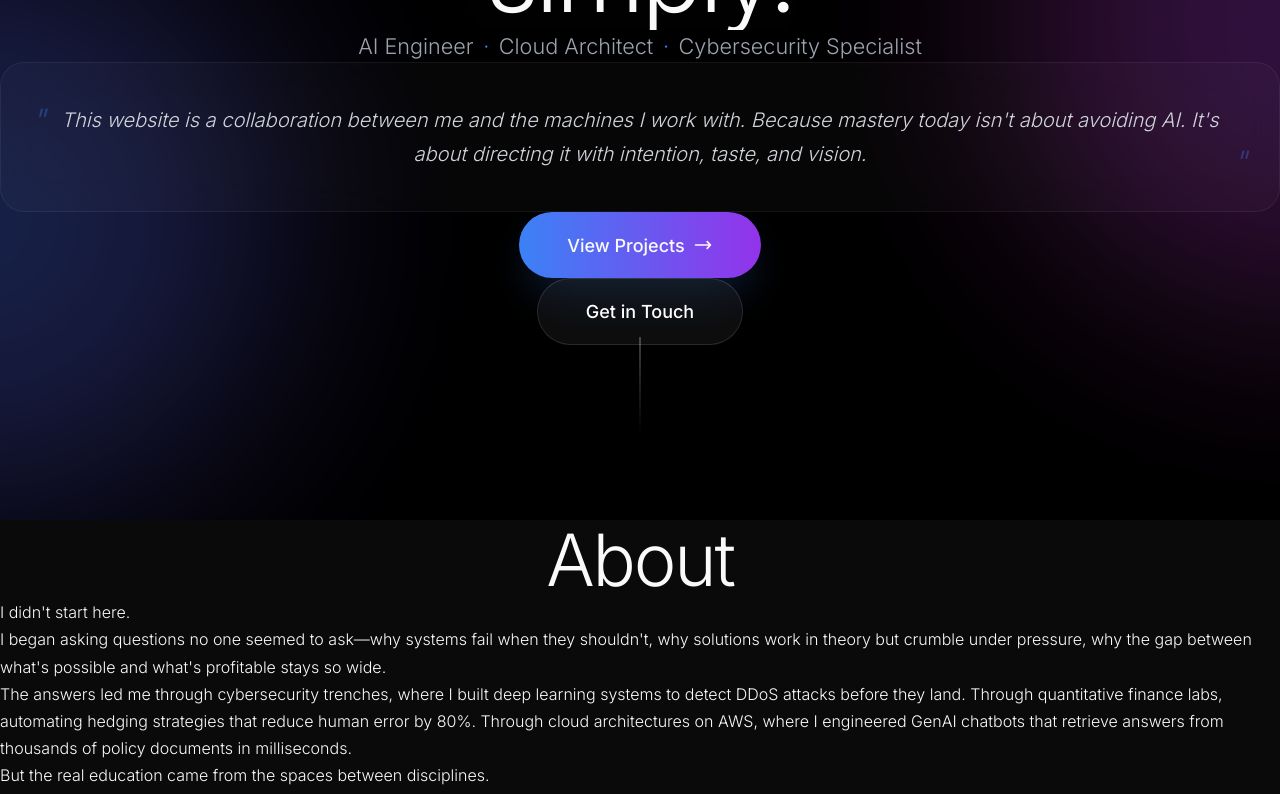
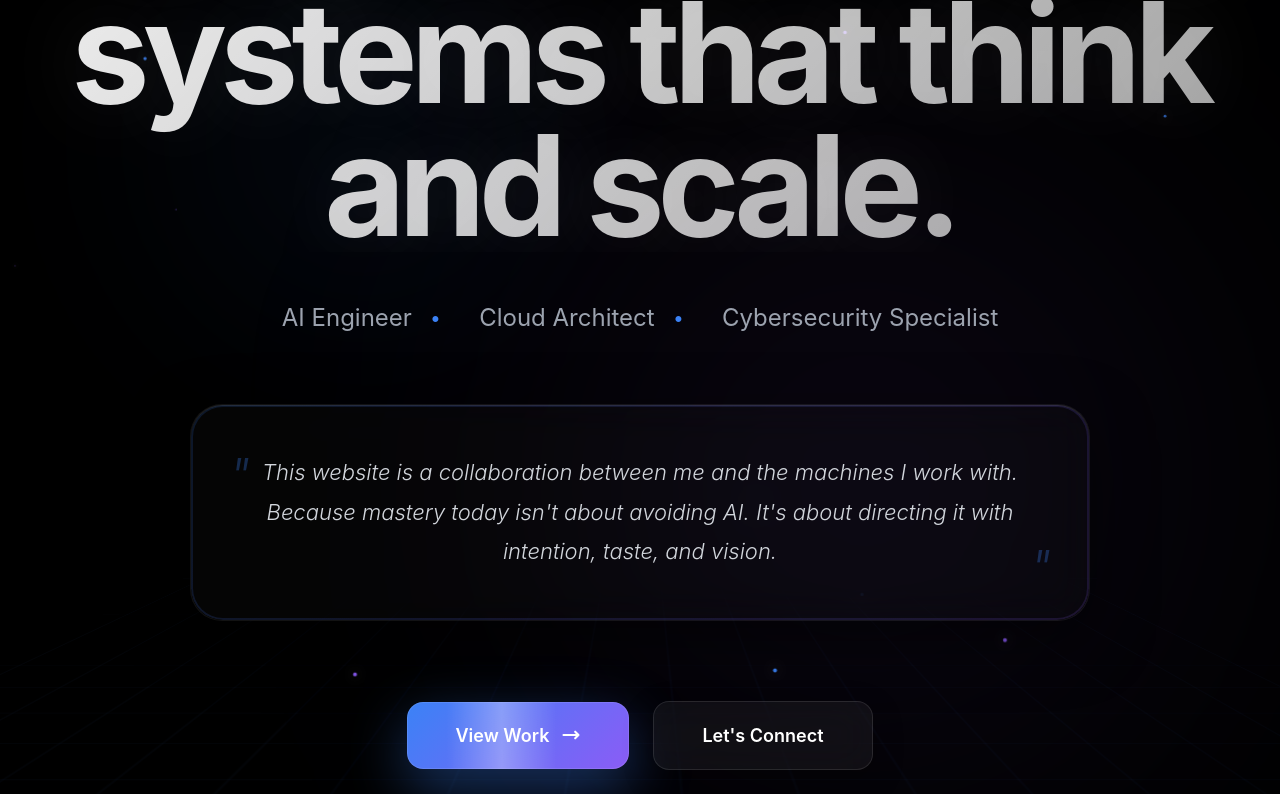
Before and after one commit to Dev-31/portfolio, a Next.js app: page / in a window 1280 px wide. Shown: the part 280-1074 px from the top of the page. Built offline with nearby package versions, Linux system fonts and the light colour scheme.

Commit message:
fix: loader wrapper for Next.js app router

```diff
--- a/src/components/Hero/Hero.tsx
+++ b/src/components/Hero/Hero.tsx
@@ -1,43 +1,36 @@
 'use client';
-
 import React, { useState, useEffect, useRef } from 'react';
-import { motion, useScroll, useTransform, AnimatePresence } from 'framer-motion';
-
-const heroTitles = [
-  'I design systems that learn, evolve, and deliver meaningful impact.',
-  'Where curiosity meets execution.',
-  'Turning ideas into systems that learn.',
-  'Solving problems at human scale and machine speed.',
-  'Designing clarity in a noisy world.',
-  'Thinking deeply. Building simply.',
-  'Shaping technology with discipline and vision.',
-  'Engineering what the future quietly demands.'
-];
+import { motion, useScroll, useTransform, useMotionValue, useSpring } from 'framer-motion';
+import heroTitles from './hero-titles.json';
 
 const Hero = () => {
-  const [currentTitle, setCurrentTitle] = useState(heroTitles[0]);
+  const [currentTitle, setCurrentTitle] = useState('');
   const [titleIndex, setTitleIndex] = useState(0);
   const [mousePosition, setMousePosition] = useState({ x: 0, y: 0 });
-
   const heroRef = useRef(null);
 
   const { scrollYProgress } = useScroll({
     target: heroRef,
-    offset: ['start start', 'end start']
+    offset: ["start start", "end start"]
   });
 
   const opacity = useTransform(scrollYProgress, [0, 0.5], [1, 0]);
-  const scale = useTransform(scrollYProgress, [0, 0.5], [1, 0.85]);
-  const y = useTransform(scrollYProgress, [0, 1], [0, 140]);
+  const scale = useTransform(scrollYProgress, [0, 0.5], [1, 0.95]);
+  const y = useTransform(scrollYProgress, [0, 1], [0, 300]);
 
-  // Randomized title on load + gentle cycling
+  // Smooth mouse tracking
+  const mouseX = useMotionValue(0);
+  const mouseY = useMotionValue(0);
+  const smoothMouseX = useSpring(mouseX, { stiffness: 50, damping: 20 });
+  const smoothMouseY = useSpring(mouseY, { stiffness: 50, damping: 20 });
+
   useEffect(() => {
     const randomIndex = Math.floor(Math.random() * heroTitles.length);
+    setCurrentTitle(heroTitles[randomIndex]);
     setTitleIndex(randomIndex);
-    setCurrentTitle(heroTitles[randomIndex]);
 
     const interval = setInterval(() => {
-      setTitleIndex(prev => {
+      setTitleIndex((prev) => {
         const next = (prev + 1) % heroTitles.length;
         setCurrentTitle(heroTitles[next]);
         return next;
@@ -47,262 +40,399 @@ const Hero = () => {
     return () => clearInterval(interval);
   }, []);
 
-  // Interactive cursor effect
   useEffect(() => {
     const handleMouseMove = (e: MouseEvent) => {
+      const { clientX, clientY } = e;
+      const { innerWidth, innerHeight } = window;
+      mouseX.set((clientX / innerWidth - 0.5) * 2);
+      mouseY.set((clientY / innerHeight - 0.5) * 2);
+
       setMousePosition({
-        x: (e.clientX / window.innerWidth - 0.5) * 25,
-        y: (e.clientY / window.innerHeight - 0.5) * 25
+        x: (clientX / innerWidth - 0.5) * 40,
+        y: (clientY / innerHeight - 0.5) * 40
       });
     };
-
     window.addEventListener('mousemove', handleMouseMove);
     return () => window.removeEventListener('mousemove', handleMouseMove);
-  }, []);
+  }, [mouseX, mouseY]);
 
   return (
     <div
       ref={heroRef}
-      className="relative min-h-screen bg-black text-white overflow-hidden flex items-center justify-center"
+      style={{
+        position: 'relative',
+        minHeight: '100vh',
+        background: 'black',
+        color: 'white',
+        overflow: 'hidden',
+        display: 'flex',
+        alignItems: 'center',
+        justifyContent: 'center'
+      }}
     >
-
-      {/* Left orb */}
+      {/* Dynamic 3D grid background */}
       <motion.div
         style={{
-          x: mousePosition.x,
-          y: mousePosition.y,
+          position: 'absolute',
+          inset: 0,
+          backgroundImage: 'linear-gradient(rgba(59, 130, 246, 0.08) 2px, transparent 2px), linear-gradient(90deg, rgba(59, 130, 246, 0.08) 2px, transparent 2px)',
+          backgroundSize: '80px 80px',
+          transform: 'perspective(1000px) rotateX(60deg) scale(2)',
+          transformOrigin: 'center bottom',
+          opacity: 0.4
+        }}
+        animate={{
+          backgroundPosition: ['0px 0px', '80px 80px']
+        }}
+        transition={{
+          duration: 20,
+          repeat: Infinity,
+          ease: "linear"
+        }}
+      />
+
+      {/* Floating orbs with parallax */}
+      <motion.div
+        style={{
+          x: useTransform(smoothMouseX, [-1, 1], [-100, 100]),
+          y: useTransform(smoothMouseY, [-1, 1], [-100, 100]),
+          position: 'absolute',
+          top: '10%',
+          left: '5%',
           width: '600px',
           height: '600px',
-          background: 'radial-gradient(circle, rgba(59,130,246,0.35), rgba(147,51,234,0.25))',
-          filter: 'blur(110px)',
-          position: 'absolute',
-          top: '25%',
-          left: '-25%',
-          borderRadius: '50%',
-          opacity: 0.9
+          background: 'radial-gradient(circle, rgba(59, 130, 246, 0.25), transparent 70%)',
+          filter: 'blur(100px)',
+          borderRadius: '50%'
         }}
-        animate={{ scale: [1, 1.06, 1] }}
-        transition={{ duration: 6, repeat: Infinity }}
+        animate={{
+          scale: [1, 1.2, 1],
+          opacity: [0.3, 0.5, 0.3]
+        }}
+        transition={{ duration: 8, repeat: Infinity }}
       />
 
-      {/* Right orb */}
       <motion.div
         style={{
-          x: -mousePosition.x,
-          y: -mousePosition.y,
-          width: '600px',
-          height: '600px',
-          background: 'radial-gradient(circle, rgba(147,51,234,0.35), rgba(236,72,153,0.25))',
-          filter: 'blur(110px)',
+          x: useTransform(smoothMouseX, [-1, 1], [100, -100]),
+          y: useTransform(smoothMouseY, [-1, 1], [100, -100]),
           position: 'absolute',
-          bottom: '25%',
-          right: '-25%',
-          borderRadius: '50%',
-          opacity: 0.9
+          bottom: '10%',
+          right: '5%',
+          width: '700px',
+          height: '700px',
+          background: 'radial-gradient(circle, rgba(139, 92, 246, 0.25), transparent 70%)',
+          filter: 'blur(120px)',
+          borderRadius: '50%'
         }}
-        animate={{ scale: [1, 1.05, 1] }}
-        transition={{ duration: 6, repeat: Infinity, delay: 1.5 }}
+        animate={{
+          scale: [1, 1.3, 1],
+          opacity: [0.3, 0.5, 0.3]
+        }}
+        transition={{ duration: 10, repeat: Infinity, delay: 2 }}
       />
 
-      {/* Main container */}
+      {/* Particle system */}
+      {[...Array(20)].map((_, i) => (
+        <motion.div
+          key={i}
+          style={{
+            position: 'absolute',
+            width: '4px',
+            height: '4px',
+            background: i % 2 === 0 ? 'rgb(59, 130, 246)' : 'rgb(139, 92, 246)',
+            borderRadius: '50%',
+            left: Math.random() * 100 + '%',
+            top: Math.random() * 100 + '%',
+            boxShadow: '0 0 20px currentColor'
+          }}
+          animate={{
+            y: [0, -30, 0],
+            opacity: [0, 1, 0],
+            scale: [0, 1, 0]
+          }}
+          transition={{
+            duration: 3 + Math.random() * 2,
+            repeat: Infinity,
+            delay: Math.random() * 5,
+            ease: "easeInOut"
+          }}
+        />
+      ))}
+
       <motion.div
         style={{ opacity, scale, y }}
         className="relative z-10 max-w-7xl mx-auto px-6 text-center"
       >
-
-        {/* Title */}
-        <div className="mb-10 overflow-hidden">
-          <AnimatePresence mode="wait">
-            <motion.h1
+        {/* Animated title with letter reveal */}
+        <div style={{ marginBottom: '40px', overflow: 'hidden' }}>
+          <motion.div
             key={titleIndex}
-              initial={{ y: 120, opacity: 0 }}
+            initial={{ y: 100, opacity: 0 }}
             animate={{ y: 0, opacity: 1 }}
-              exit={{ y: -120, opacity: 0 }}
+            exit={{ y: -100, opacity: 0 }}
             transition={{
-                duration: 0.85,
-                ease: [0.16, 1, 0.3, 1]
+              duration: 1,
+              ease: [0.22, 1, 0.36, 1]
             }}
-              className="font-light"
             style={{
-                fontSize: 'clamp(2.8rem, 8vw, 6.5rem)',
-                letterSpacing: '-0.035em',
-                lineHeight: 1.05,
-                textShadow: '0 0 100px rgba(255,255,255,0.1)'
+              fontSize: 'clamp(48px, 12vw, 140px)',
+              fontWeight: '700',
+              letterSpacing: '-0.05em',
+              lineHeight: 0.95,
+              fontFamily: 'SF Pro Display, -apple-system, BlinkMacSystemFont, sans-serif',
+              background: 'linear-gradient(135deg, #ffffff 0%, rgba(255,255,255,0.6) 100%)',
+              WebkitBackgroundClip: 'text',
+              WebkitTextFillColor: 'transparent',
+              backgroundClip: 'text',
+              textShadow: '0 0 80px rgba(255,255,255,0.1)',
+              position: 'relative'
             }}
           >
             {currentTitle}
-            </motion.h1>
-          </AnimatePresence>
+
+            {/* Animated underline */}
+            <motion.div
+              initial={{ scaleX: 0 }}
+              animate={{ scaleX: 1 }}
+              transition={{ duration: 1, delay: 0.5 }}
+              style={{
+                position: 'absolute',
+                bottom: '-20px',
+                left: '10%',
+                right: '10%',
+                height: '4px',
+                background: 'linear-gradient(90deg, transparent, rgb(59, 130, 246), rgb(139, 92, 246), transparent)',
+                transformOrigin: 'center'
+              }}
+            />
+          </motion.div>
         </div>
 
-        {/* Subtitle */}
+        {/* Animated subtitle with stagger */}
         <motion.div
           initial={{ opacity: 0 }}
           animate={{ opacity: 1 }}
-          transition={{ delay: 0.3, duration: 1 }}
-          className="mb-16"
+          transition={{ delay: 0.5, duration: 1 }}
+          style={{ marginBottom: '60px' }}
         >
-          <div
-            className="flex flex-wrap justify-center gap-3"
-            style={{
-              fontSize: 'clamp(1rem, 2vw, 1.35rem)',
-              color: 'rgb(156,163,175)',
-              fontWeight: 300
-            }}
-          >
-            {['AI Engineer', 'Cloud Architect', 'Cybersecurity Specialist'].map(
-              (text, i) => (
+          <div style={{
+            display: 'flex',
+            flexWrap: 'wrap',
+            justifyContent: 'center',
+            gap: '20px',
+            fontSize: 'clamp(16px, 3vw, 24px)',
+            color: 'rgb(156, 163, 175)',
+            fontWeight: '400',
+            fontFamily: 'SF Pro Text, -apple-system, sans-serif'
+          }}>
+            {["AI Engineer", "Cloud Architect", "Cybersecurity Specialist"].map((text, i) => (
               <motion.span
                 key={text}
-                  initial={{ opacity: 0, y: 15 }}
+                initial={{ opacity: 0, y: 20 }}
                 animate={{ opacity: 1, y: 0 }}
-                  transition={{ delay: 0.55 + i * 0.1, duration: 0.5 }}
+                transition={{ delay: 0.7 + i * 0.15, duration: 0.8 }}
+                style={{
+                  position: 'relative',
+                  padding: '8px 0'
+                }}
               >
                 {text}
                 {i < 2 && (
-                    <span
+                  <span style={{
+                    margin: '0 20px',
+                    color: 'rgb(59, 130, 246)',
+                    fontSize: '8px',
+                    verticalAlign: 'middle'
+                  }}>●</span>
+                )}
+
+                <motion.div
+                  initial={{ scaleX: 0 }}
+                  whileHover={{ scaleX: 1 }}
                   style={{
-                        margin: '0 0.6rem',
-                        color: 'rgb(59,130,246)'
+                    position: 'absolute',
+                    bottom: 0,
+                    left: 0,
+                    right: 0,
+                    height: '2px',
+                    background: 'linear-gradient(90deg, rgb(59, 130, 246), rgb(139, 92, 246))',
+                    transformOrigin: 'left'
                   }}
-                    >
-                      ·
-                    </span>
-                  )}
+                />
               </motion.span>
-              )
-            )}
+            ))}
           </div>
         </motion.div>
 
-        {/* Quote */}
+        {/* Quote with glassmorphism */}
         <motion.div
-          initial={{ opacity: 0, y: 25 }}
+          initial={{ opacity: 0, y: 40 }}
           animate={{ opacity: 1, y: 0 }}
-          transition={{ delay: 0.8, duration: 0.8 }}
-          className="max-w-4xl mx-auto mb-20"
+          transition={{ delay: 1.2, duration: 1 }}
+          style={{ maxWidth: '900px', margin: '0 auto 80px' }}
         >
-          <div
-            style={{
+          <div style={{
             position: 'relative',
-              padding: '2.5rem',
-              backdropFilter: 'blur(16px)',
-              backgroundColor: 'rgba(255,255,255,0.025)',
-              borderRadius: '1.5rem',
-              border: '1px solid rgba(255,255,255,0.06)'
-            }}
-          >
-            <blockquote
-              style={{
-                position: 'relative',
-                fontSize: 'clamp(1rem, 2vw, 1.25rem)',
-                lineHeight: 1.7,
-                color: 'rgb(209,213,219)',
-                fontWeight: 300,
-                fontStyle: 'italic'
-              }}
-            >
-              <span
-                style={{
+            padding: '48px',
+            background: 'rgba(255, 255, 255, 0.02)',
+            backdropFilter: 'blur(20px)',
+            border: '1px solid rgba(255, 255, 255, 0.05)',
+            borderRadius: '32px',
+            boxShadow: '0 20px 60px rgba(0, 0, 0, 0.5), inset 0 1px 0 rgba(255, 255, 255, 0.1)'
+          }}>
+            {/* Accent gradient border */}
+            <div style={{
               position: 'absolute',
-                  top: '-0.6rem',
-                  left: '-0.6rem',
-                  fontSize: '2rem',
-                  color: 'rgba(59,130,246,0.35)'
-                }}
-              >
-                "
-              </span>
-              This website is a collaboration between me and the machines I work
-              with. Because mastery today isn't about avoiding AI. It's about
-              directing it with intention, taste, and vision.
-              <span
-                style={{
-                  position: 'absolute',
-                  bottom: '-1.2rem',
-                  right: '-0.5rem',
-                  fontSize: '2rem',
-                  color: 'rgba(59,130,246,0.35)'
-                }}
-              >
-                "
-              </span>
+              inset: 0,
+              padding: '2px',
+              background: 'linear-gradient(135deg, rgba(59, 130, 246, 0.3), rgba(139, 92, 246, 0.3))',
+              borderRadius: '32px',
+              WebkitMask: 'linear-gradient(#fff 0 0) content-box, linear-gradient(#fff 0 0)',
+              WebkitMaskComposite: 'xor',
+              maskComposite: 'exclude',
+              opacity: 0.5
+            }} />
+
+            <blockquote style={{
+              fontSize: 'clamp(16px, 2.5vw, 22px)',
+              lineHeight: 1.8,
+              color: 'rgb(209, 213, 219)',
+              fontWeight: '300',
+              fontStyle: 'italic',
+              fontFamily: 'SF Pro Text, -apple-system, sans-serif',
+              position: 'relative'
+            }}>
+              <span style={{ fontSize: '48px', color: 'rgba(59, 130, 246, 0.3)', position: 'absolute', top: '-20px', left: '-10px' }}>"</span>
+              This website is a collaboration between me and the machines I work with.
+              Because mastery today isn't about avoiding AI.
+              It's about directing it with intention, taste, and vision.
+              <span style={{ fontSize: '48px', color: 'rgba(59, 130, 246, 0.3)', position: 'absolute', bottom: '-40px', right: '-10px' }}>"</span>
             </blockquote>
           </div>
         </motion.div>
 
-        {/* CTA Buttons */}
+        {/* CTA Buttons with magnetic effect */}
         <motion.div
-          initial={{ opacity: 0, y: 25 }}
+          initial={{ opacity: 0, y: 40 }}
           animate={{ opacity: 1, y: 0 }}
-          transition={{ delay: 1.15, duration: 0.8 }}
-          className="flex flex-col sm:flex-row gap-6 justify-center items-center"
+          transition={{ delay: 1.6, duration: 1 }}
+          style={{
+            display: 'flex',
+            flexDirection: window.innerWidth < 640 ? 'column' : 'row',
+            gap: '24px',
+            justifyContent: 'center',
+            alignItems: 'center'
+          }}
         >
           <motion.a
             href="#projects"
-            whileHover={{ scale: 1.05, y: -3 }}
-            whileTap={{ scale: 0.96 }}
-            className="text-white"
+            whileHover={{ scale: 1.05, y: -4 }}
+            whileTap={{ scale: 0.95 }}
             style={{
-              padding: '1.2rem 3rem',
-              borderRadius: '9999px',
-              background:
-                'linear-gradient(to right, rgb(59,130,246), rgb(147,51,234))',
-              fontWeight: 500,
-              fontSize: '1.125rem',
+              position: 'relative',
+              padding: '20px 48px',
+              background: 'linear-gradient(135deg, rgb(59, 130, 246), rgb(139, 92, 246))',
+              borderRadius: '16px',
+              fontSize: '18px',
+              fontWeight: '600',
+              color: 'white',
+              textDecoration: 'none',
+              fontFamily: 'SF Pro Text, -apple-system, sans-serif',
+              boxShadow: '0 20px 60px rgba(59, 130, 246, 0.4), 0 0 0 1px rgba(255, 255, 255, 0.1) inset',
+              overflow: 'hidden',
               display: 'flex',
               alignItems: 'center',
-              gap: '0.5rem',
-              boxShadow: '0 20px 40px -10px rgba(59,130,246,0.25)'
+              gap: '12px'
             }}
           >
-            View Projects
-            <svg width="20" height="20" fill="none" stroke="currentColor" viewBox="0 0 24 24">
-              <path
-                strokeWidth={2}
-                strokeLinecap="round"
-                strokeLinejoin="round"
-                d="M17 8l4 4m0 0l-4 4m4-4H3"
+            <span style={{ position: 'relative', zIndex: 10 }}>View Work</span>
+            <motion.svg
+              style={{ width: '20px', height: '20px', position: 'relative', zIndex: 10 }}
+              fill="none"
+              stroke="currentColor"
+              viewBox="0 0 24 24"
+              strokeWidth={2.5}
+              whileHover={{ x: 4 }}
+            >
+              <path strokeLinecap="round" strokeLinejoin="round" d="M17 8l4 4m0 0l-4 4m4-4H3" />
+            </motion.svg>
+
+            <motion.div
+              animate={{ x: ['-100%', '200%'] }}
+              transition={{ duration: 2, repeat: Infinity, ease: "linear" }}
+              style={{
+                position: 'absolute',
+                top: 0,
+                left: 0,
+                width: '50%',
+                height: '100%',
+                background: 'linear-gradient(90deg, transparent, rgba(255, 255, 255, 0.3), transparent)',
+                transform: 'skewX(-20deg)'
+              }}
             />
-            </svg>
           </motion.a>
 
           <motion.a
             href="#contact"
-            whileHover={{ scale: 1.05, y: -3 }}
-            whileTap={{ scale: 0.96 }}
+            whileHover={{ scale: 1.05, y: -4 }}
+            whileTap={{ scale: 0.95 }}
             style={{
-              padding: '1.2rem 3rem',
-              borderRadius: '9999px',
-              backdropFilter: 'blur(16px)',
-              backgroundColor: 'rgba(255,255,255,0.05)',
-              border: '1px solid rgba(255,255,255,0.12)',
-              fontWeight: 500,
-              fontSize: '1.125rem',
-              color: 'white'
+              padding: '20px 48px',
+              background: 'rgba(255, 255, 255, 0.05)',
+              backdropFilter: 'blur(20px)',
+              border: '1px solid rgba(255, 255, 255, 0.1)',
+              borderRadius: '16px',
+              fontSize: '18px',
+              fontWeight: '600',
+              color: 'white',
+              textDecoration: 'none',
+              fontFamily: 'SF Pro Text, -apple-system, sans-serif',
+              boxShadow: '0 10px 30px rgba(0, 0, 0, 0.3)',
+              transition: 'all 0.3s'
             }}
           >
-            Get in Touch
+            Let's Connect
           </motion.a>
         </motion.div>
 
-        {/* Scroll Indicator */}
+        {/* Scroll indicator */}
         <motion.div
           initial={{ opacity: 0 }}
           animate={{ opacity: 1 }}
-          transition={{ delay: 1.4, duration: 1 }}
-          className="mt-28 flex flex-col items-center"
+          transition={{ delay: 2, duration: 1 }}
+          style={{ marginTop: '120px' }}
         >
           <motion.div
+            animate={{ y: [0, 12, 0] }}
+            transition={{ duration: 2, repeat: Infinity, ease: "easeInOut" }}
             style={{
               width: '2px',
-              height: '5rem',
-              background:
-                'linear-gradient(to bottom, rgba(255,255,255,0.25), transparent)'
+              height: '60px',
+              background: 'linear-gradient(180deg, rgba(255, 255, 255, 0.5), transparent)',
+              margin: '0 auto',
+              position: 'relative'
             }}
-            animate={{ scaleY: [1, 1.2, 1] }}
-            transition={{ duration: 2, repeat: Infinity, ease: 'easeInOut' }}
+          >
+            <motion.div
+              animate={{
+                scaleY: [0, 1, 0],
+                opacity: [0, 1, 0]
+              }}
+              transition={{ duration: 2, repeat: Infinity, ease: "easeInOut" }}
+              style={{
+                position: 'absolute',
+                top: 0,
+                left: '50%',
+                transform: 'translateX(-50%)',
+                width: '8px',
+                height: '8px',
+                background: 'rgb(59, 130, 246)',
+                borderRadius: '50%',
+                boxShadow: '0 0 20px rgb(59, 130, 246)'
+              }}
             />
+          </motion.div>
         </motion.div>
       </motion.div>
     </div>
```
Lines whose indentation alone changed are shown as unchanged.
